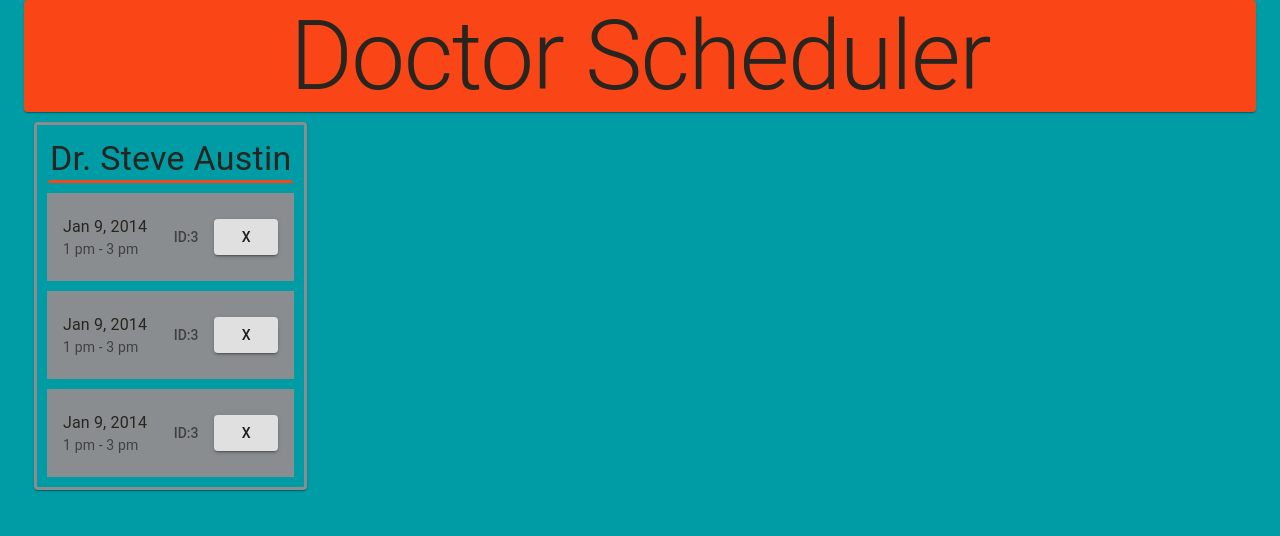
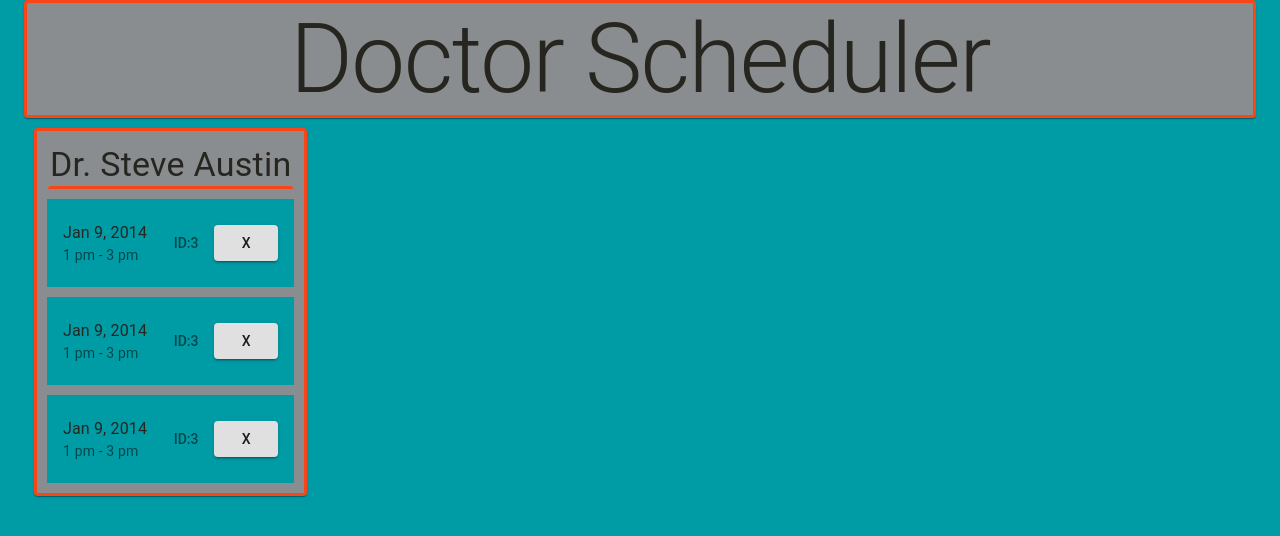
Before and after one commit to jceb30198/Doctor_Scheduler, a React (Create React App) app in the folder client/: page / in a window 1280 px wide. Shown: the top 536 px of the page. Built offline with nearby package versions, Linux system fonts and the light colour scheme.

Commit message:
Styles changes

```diff
--- a/client/src/App.js
+++ b/client/src/App.js
@@ -8,7 +8,9 @@ class App extends Component {
       header: {
         textAlign: "center",
         color: "#27251F",
-        backgroundColor: "#FA4616"
+        backgroundColor: "#8A8D8F",
+        borderColor: "#FA4616",
+        borderStyle: "solid"
       }
     }
     return (
--- a/client/src/components/DoctorCard/index.js
+++ b/client/src/components/DoctorCard/index.js
@@ -13,13 +13,13 @@ const useStyles = makeStyles({
     },
     card: {
         padding: 10,
-        backgroundColor: "#009CA6",
-        borderColor: "#8A8D8F",
+        backgroundColor: "#8A8D8F",
+        borderColor: "#FA4616",
         borderStyle: "solid",
         color: "#27251F"
     },
     header: {
-        borderColor: "#009CA6",
+        borderColor: "#8A8D8F",
         borderBottomColor: "#FA4616",
         textAlign: "center",
         borderStyle: "solid",
--- a/client/src/components/Task/index.js
+++ b/client/src/components/Task/index.js
@@ -4,7 +4,7 @@ import { Button, List, ListItem, ListItemText, ListSubheader } from "@material-u
 
 const useStyles = makeStyles({
     root: {
-        backgroundColor: "#8A8D8F",
+        backgroundColor: "#009CA6",
         alignContent: "center",
         marginTop: 10
     }
```
